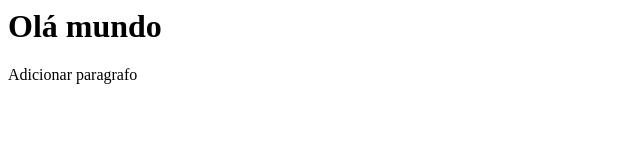
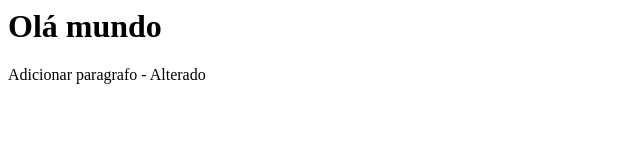
Before and after one commit to GabrielGaldinoDev/ola-github, a plain HTML site: page index.html in a window 1280 px wide. Shown: the full height of the page, 0-640 px from the left. Drawn offline with Linux system fonts and the light colour scheme.

Commit message:
Update index.html

```diff
--- a/index.html
+++ b/index.html
@@ -1,6 +1,6 @@
 <html>
     <body>
         <h1>Olá mundo</h1>
-        <p>Adicionar paragrafo</p>
+        <p>Adicionar paragrafo - Alterado </p>
     </body>
 </html>
```
